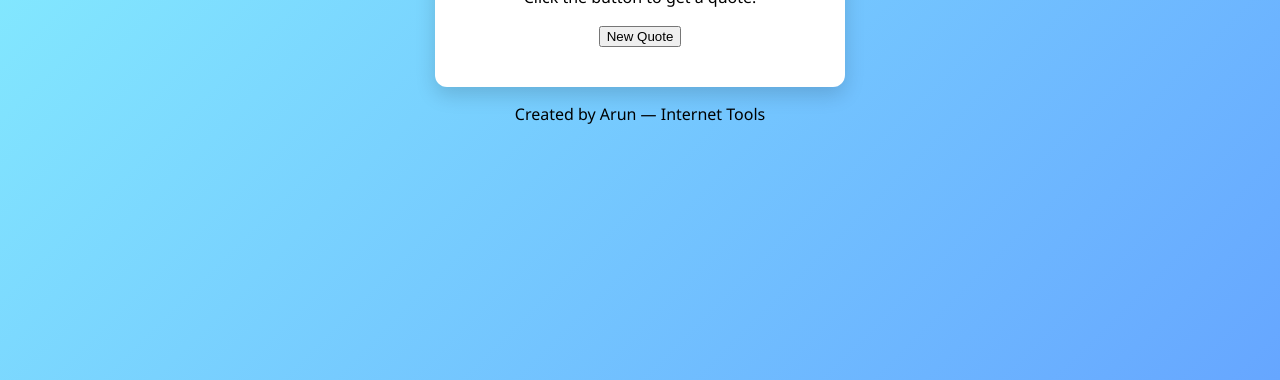
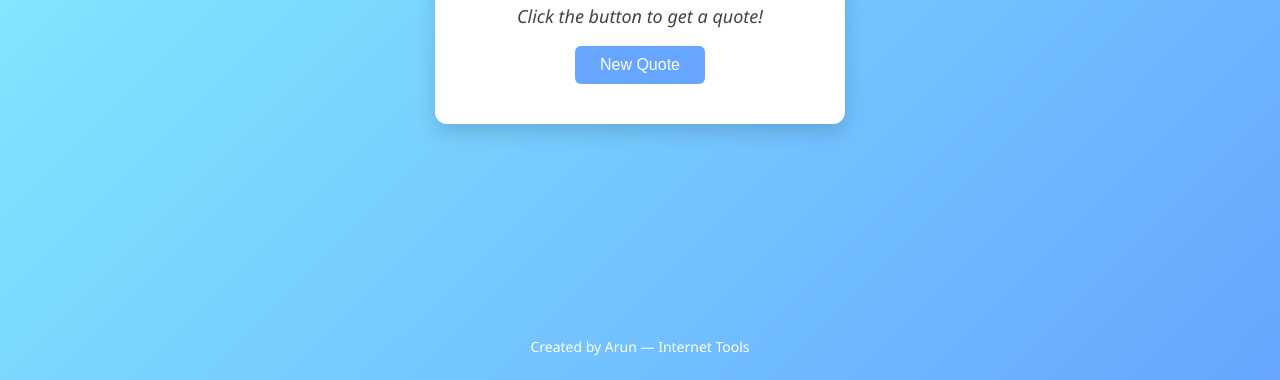
Before and after one commit to Arunchhibber/Assignment, a plain HTML site: page index.html in a window 1280 px wide. Shown: the part 420-800 px from the top of the page. Drawn offline with Linux system fonts and the light colour scheme.

Commit message:
Update script.js and style.css

```diff
--- a/script.js
+++ b/script.js
@@ -0,0 +1,16 @@
+// simple quote list
+const quotes = [
+  "Push your limits, one commit at a time.",
+  "Keep it simple and clean.",
+  "Every expert was once a beginner.",
+  "Code, test, repeat.",
+  "Don’t just dream it, code it!",
+  "Success is built one small commit at a time.",
+  "Think it, build it, improve it."
+];
+
+
+document.getElementById("newQuote").addEventListener("click", function() {
+  const randomIndex = Math.floor(Math.random() * quotes.length);
+  document.getElementById("quote").textContent = quotes[randomIndex];
+});
--- a/style.css
+++ b/style.css
@@ -24,3 +24,38 @@ h1 {
   margin-bottom: 20px;
   color: #333;
 }
+quote-box {
+  background-color: #f9f9f9;
+  padding: 20px;
+  border-left: 5px solid #66a6ff;
+  border-radius: 8px;
+  margin-bottom: 25px;
+}
+
+#quote {
+  font-size: 18px;
+  color: #444;
+  font-style: italic;
+}
+
+/* Button */
+button {
+  background-color: #66a6ff;
+  color: white;
+  padding: 10px 25px;
+  border: none;
+  border-radius: 6px;
+  font-size: 16px;
+  cursor: pointer;
+  transition: background 0.3s ease;
+}
+
+button:hover {
+  background-color: #4a8dfc;
+}
+footer {
+  position: fixed;
+  bottom: 10px;
+  font-size: 14px;
+  color: white;
+}
```
